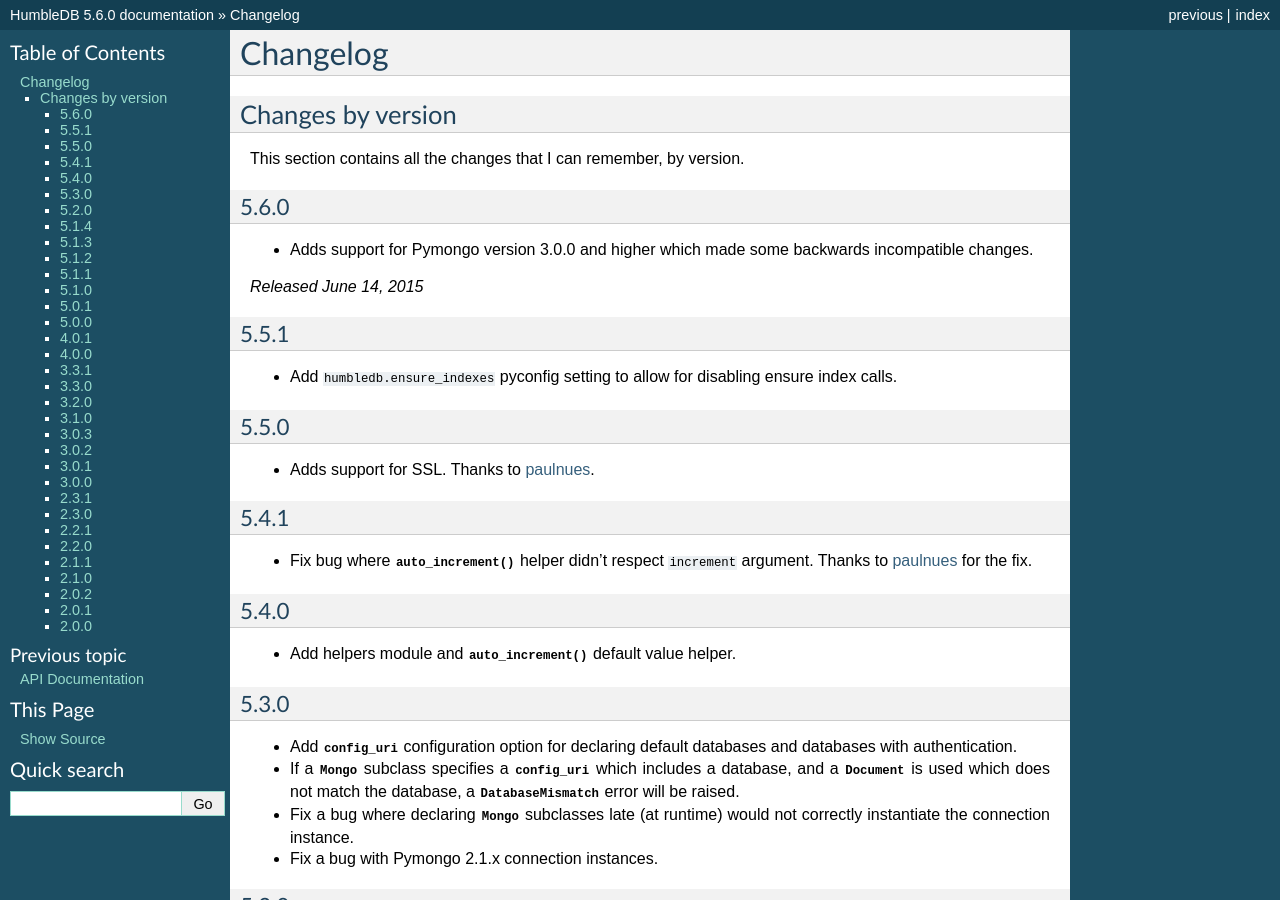
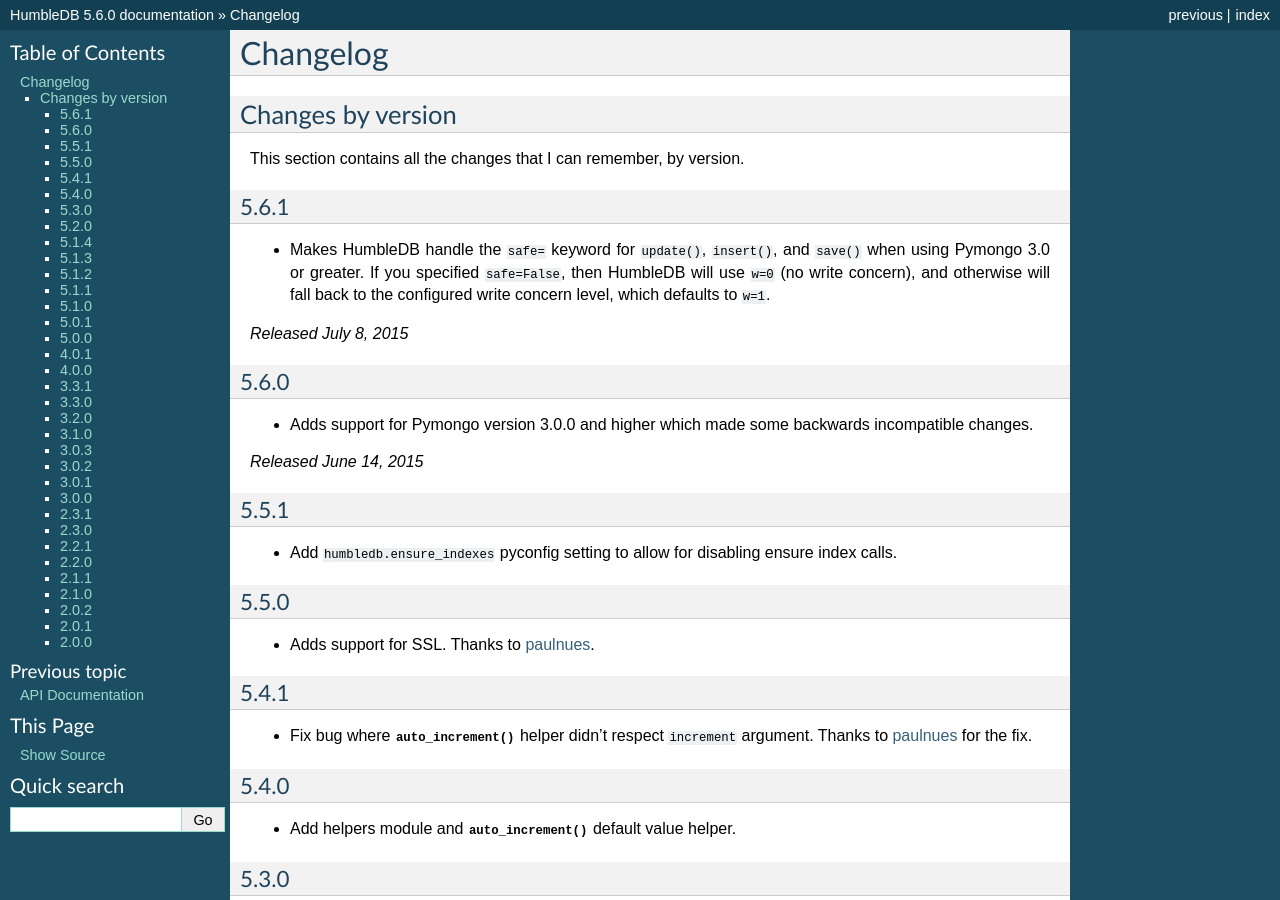
Before and after one commit to shakefu/humbledb, a Sphinx documentation site: the page built from docs/changes.rst, in a window 1280 px wide and 900 px high. Built offline with Sphinx 7.4.7, drawn with Linux system fonts in a browser that asks for light colours; cross-references to code outside the pages are shown as plain code.

Commit message:
Add release notes.

```diff
--- a/docs/changes.rst
+++ b/docs/changes.rst
@@ -5,6 +5,17 @@
 ==================
 
 This section contains all the changes that I can remember, by version.
+
+5.6.1
+-----
+
+* Makes HumbleDB handle the ``safe=`` keyword for ``update()``, ``insert()``,
+  and ``save()`` when using Pymongo 3.0 or greater. If you specified
+  ``safe=False``, then HumbleDB will use ``w=0`` (no write concern), and
+  otherwise will fall back to the configured write concern level, which
+  defaults to ``w=1``.
+
+*Released July 8, 2015*
 
 5.6.0
 -----
```
